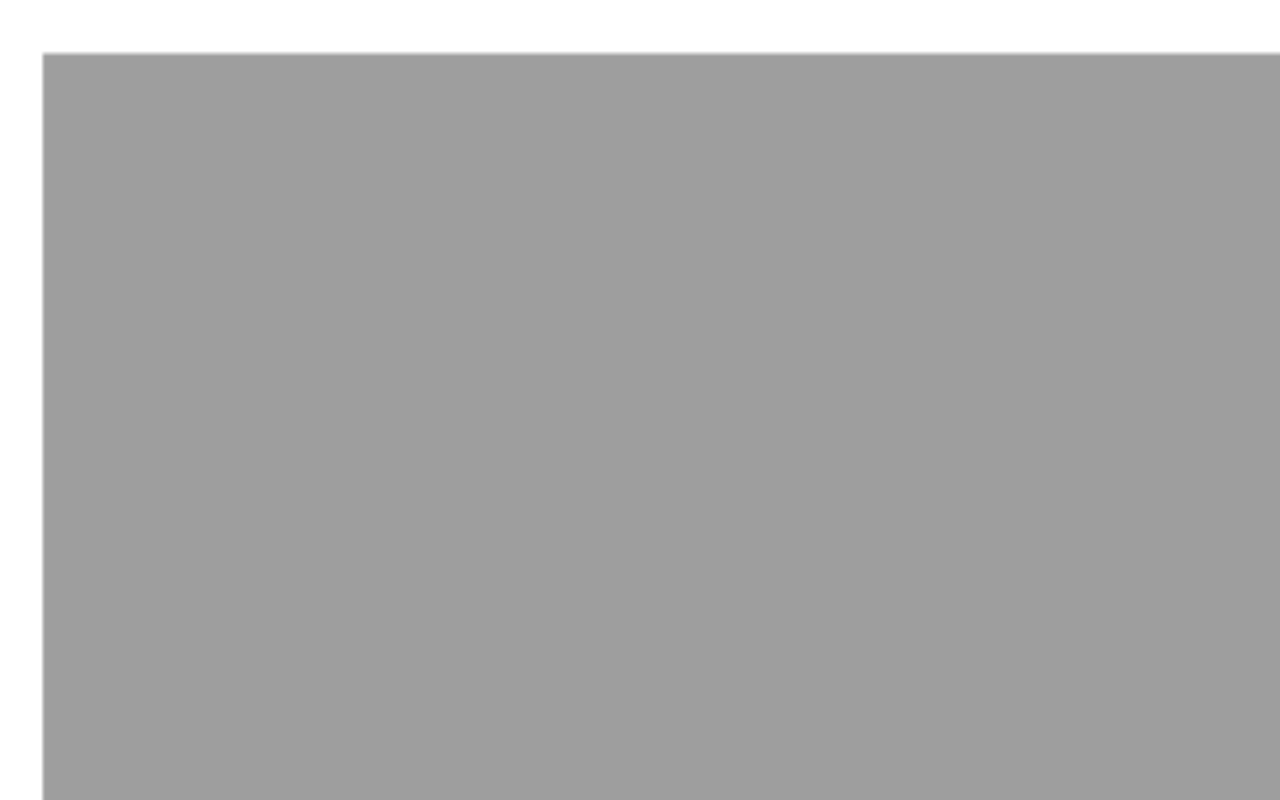
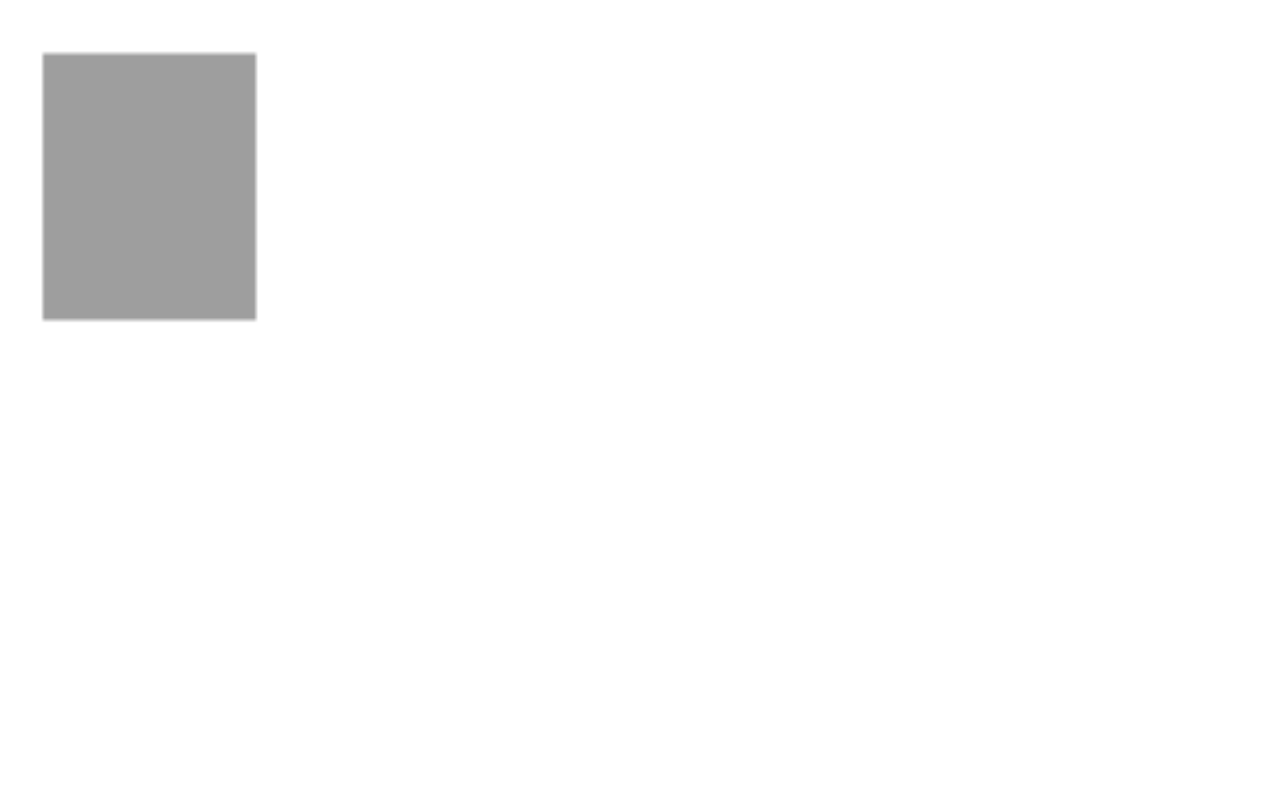
Before and after one commit to nfgrep/css_gba, a plain HTML site: page index.html in a window 1280 px wide. Drawn offline with Linux system fonts and the light colour scheme.

Commit message:
Posterity commit

```diff
--- a/index.html
+++ b/index.html
@@ -15,7 +15,8 @@ document.addEventListener("DOMContentLoaded",()=>{
     let img = new Image();
     img.src = "img/cart.png";
     img.addEventListener("load", e=> {
-        ctx.drawImage(img,10,10);
+        ctx.drawImage(img,10,10,50,50);
+        ctx.scale(2,2)
     });
 
 })//DOMContentLoaded
```
